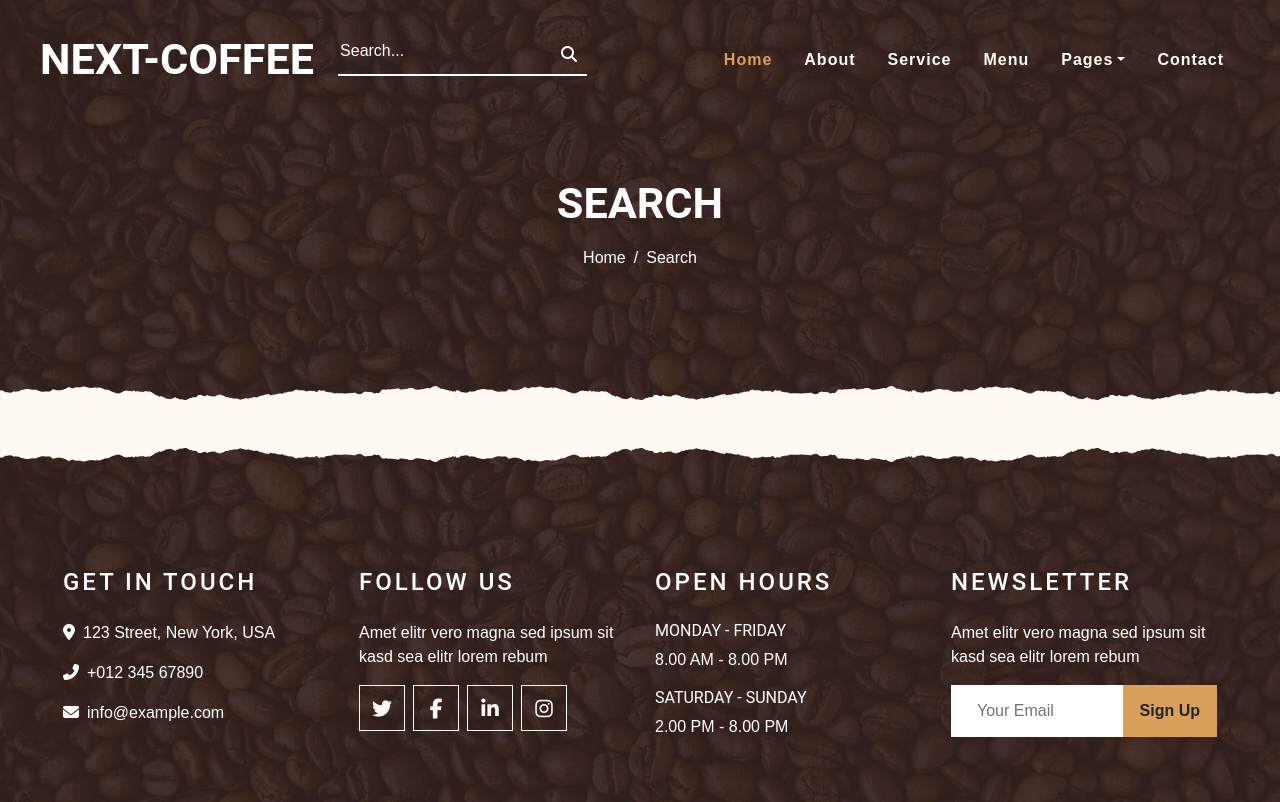
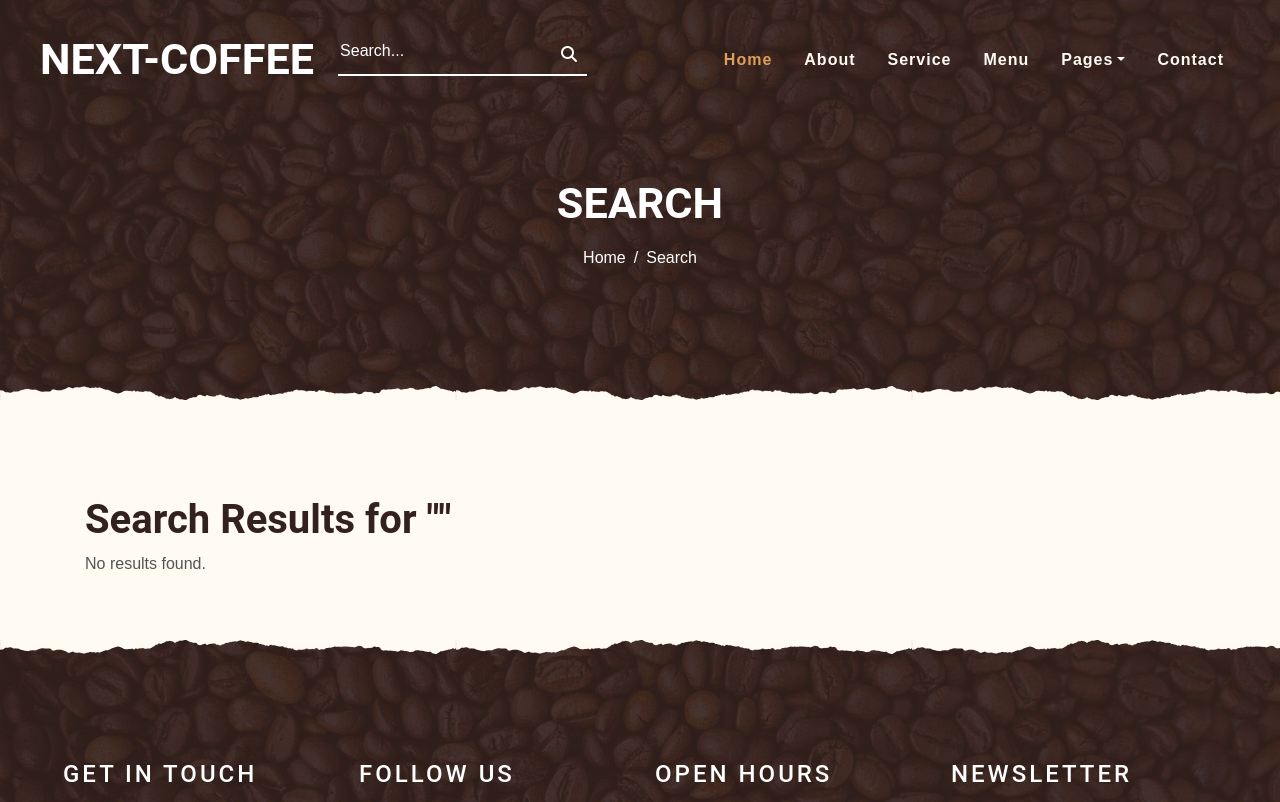
Before and after one commit to mahdiamiri1208/cafe, a Next.js app: page /search in a window 1280 px wide. Shown: the top 802 px of the page. Built offline with nearby package versions, Linux system fonts and the light colour scheme; data requests are answered from the project's data file.

Commit message:
update search and search result

```diff
--- a/app/search/page.jsx
+++ b/app/search/page.jsx
@@ -1,12 +1,66 @@
-import React from "react";
+"use client";
+
+import React, { useState, useEffect } from "react";
+import { useSearchParams } from "next/navigation";
+import HomeMenuItem from "../components/menu section/MenuItem";
 import Header from "../components/header/Header";
 
-function page() {
+export default function SearchResult() {
+  const searchParams = useSearchParams();
+  const query = searchParams.get("q")?.toLowerCase() || "";
+
+  const [menuCategories, setMenuCategories] = useState([]);
+  const [filteredItems, setFilteredItems] = useState([]);
+
+  useEffect(() => {
+    async function fetchMenu() {
+      const res = await fetch("http://localhost:4000/menu");
+      const data = await res.json();
+      setMenuCategories(data);
+
+      if (query) {
+        const result = data
+          .map((category) => {
+            const filtered = category.items.filter((item) =>
+              item.title.toLowerCase().includes(query)
+            );
+            if (filtered.length > 0) return { ...category, items: filtered };
+            return null;
+          })
+          .filter(Boolean);
+
+        setFilteredItems(result);
+      }
+    }
+    fetchMenu();
+  }, [query]);
+
   return (
     <>
       <Header route="Search" />
+      <div className="container-fluid pt-5">
+        <div className="container">
+          <h1>Search Results for "{query}"</h1>
+          {filteredItems.length === 0 && <p>No results found.</p>}
+          <div className="row">
+            {filteredItems.map((category) => (
+              <div className="col-lg-6" key={category.category}>
+                <h2>{category.category}</h2>
+                {category.items.map((item) => (
+                  <div className="row align-items-center mb-5" key={item.id}>
+                    <HomeMenuItem
+                      title={item.title}
+                      desc={item.desc}
+                      image={item.image}
+                      price={item.price}
+                    />
+                  </div>
+                ))}
+              </div>
+            ))}
+          </div>
+        </div>
+      </div>
     </>
   );
 }
-
-export default page;
```
